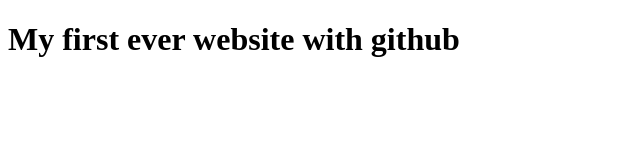
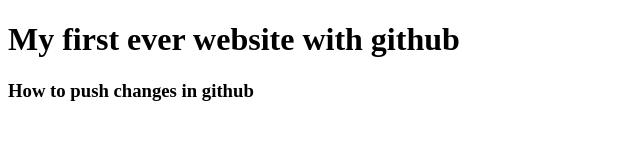
Before and after one commit to ahad098/first-website, a plain HTML site: page index.html in a window 1280 px wide. Shown: the whole page, without its empty margins (0-640 px from the left). Drawn offline with Linux system fonts and the light colour scheme.

Commit message:
learned github

```diff
--- a/index.html
+++ b/index.html
@@ -7,5 +7,6 @@
     </head>
     <body>
         <h1>My first ever website with github</h1>
+        <h3>How to push changes in github</h3>
     </body>
 </html>
```
